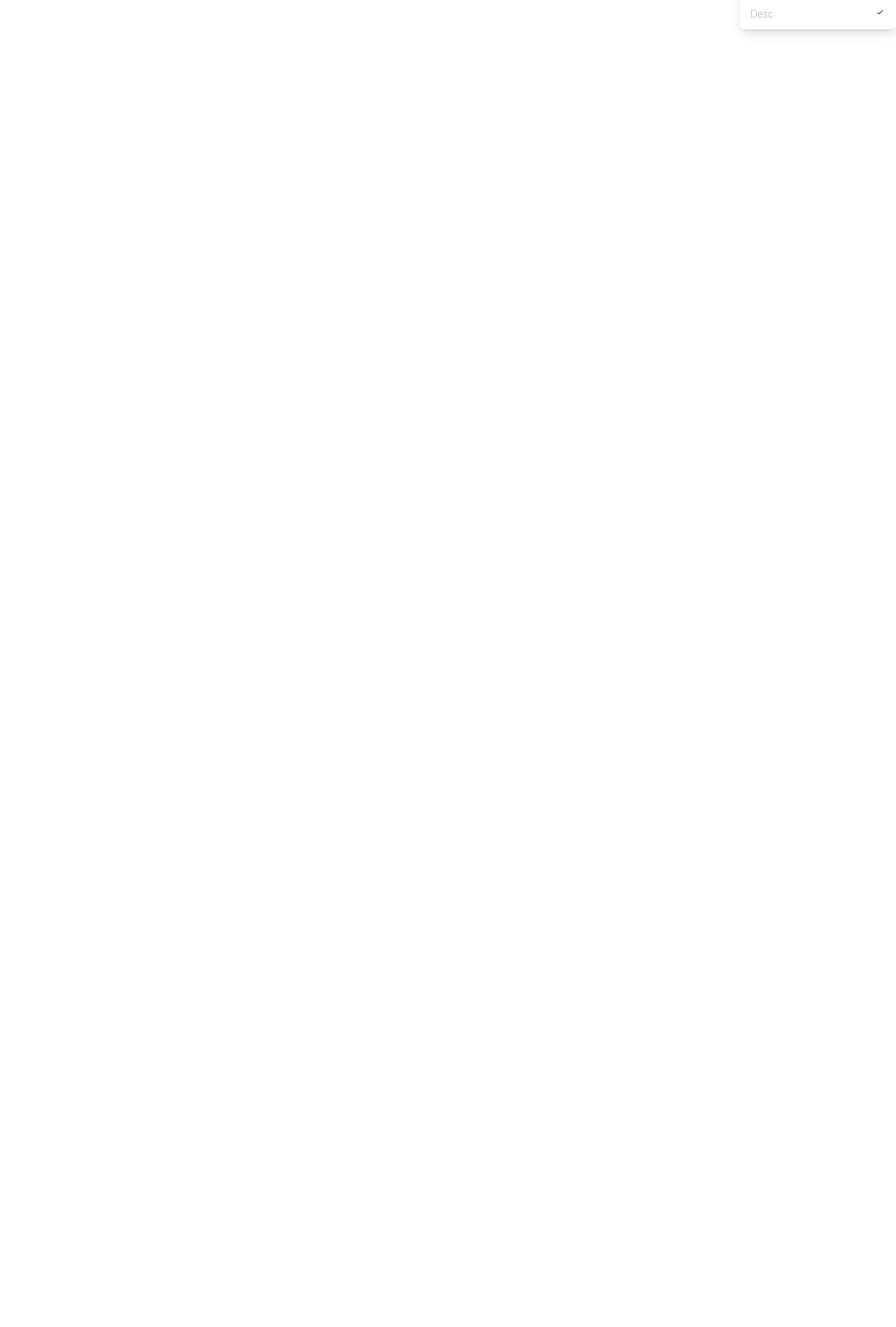
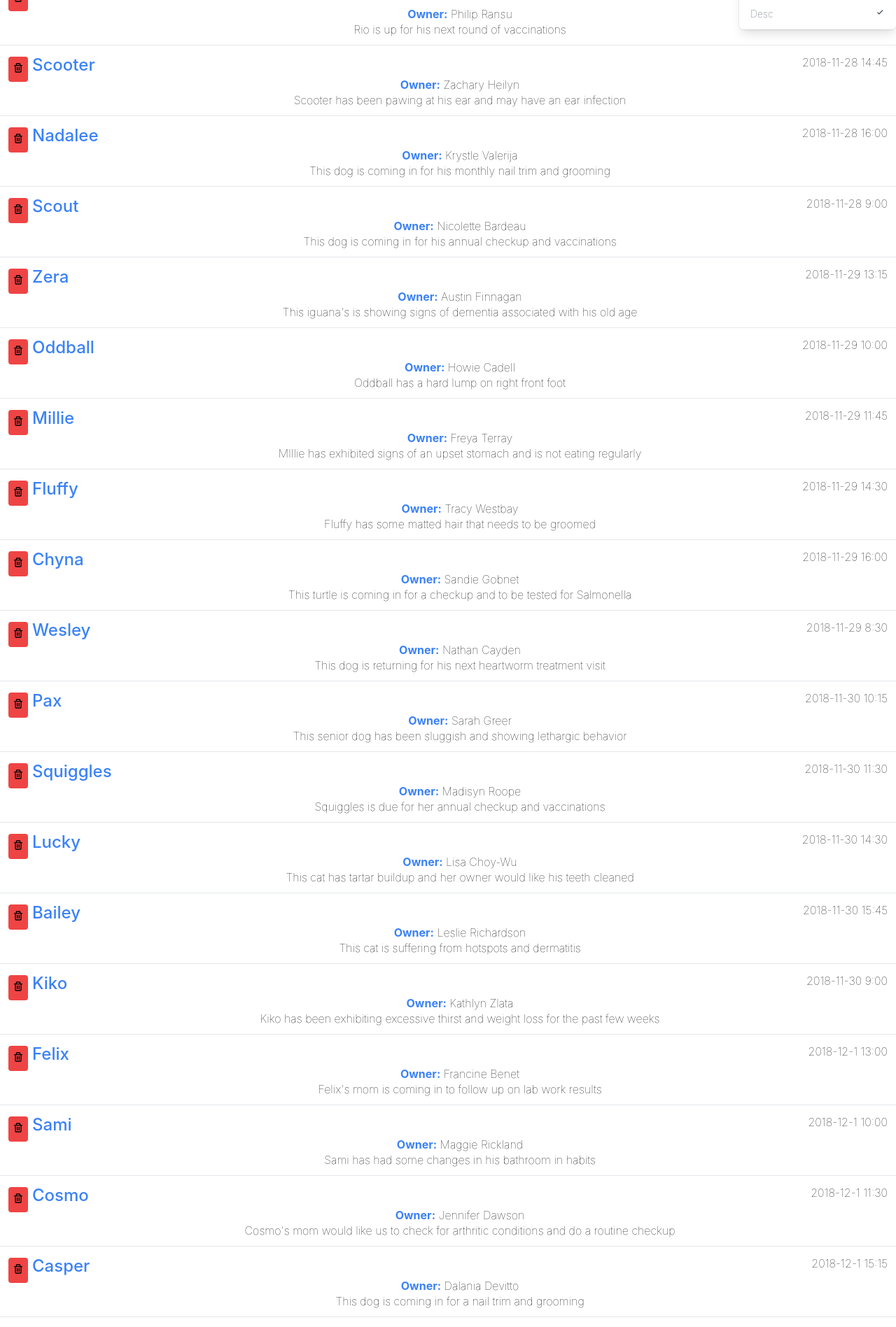
Before and after one commit to ahmetkca/react-appointments-app, a React (Vite) app: page / in a window 1280 px wide. Shown: the part 700-2597 px from the top of the page at 70% size. Before the commit the page ends 800 px from the top, so only its background shows below. Built offline with nearby package versions, Linux system fonts and the light colour scheme.

Commit message:
Added mock appointments data and display them

```diff
--- a/src/App.jsx
+++ b/src/App.jsx
@@ -1,8 +1,8 @@
 import './App.css'
-import { BiCalendar } from "react-icons/bi"
+import { BiCalendar, BiTrash } from "react-icons/bi"
 import Search from "./components/Search"
 import AddAppointment from "./components/AddAppointment"
-
+import appointmentList from "./data/appointments.json"
 
 function App() {
   return (
@@ -11,6 +11,25 @@
         <BiCalendar className="inline-block text-red-400 align-middle" />Your Appointments</h1>
       <AddAppointment />
       <Search />
+
+      <ul className="divide-y divide-gray-200">
+        {appointmentList.map(appointment => (
+          <li key={appointment.id} className="px-3 py-3 flex items-start">
+            <button type='button'
+              className="p-1.5 mr-1.5 mt-1 rounded text-whhite bg-red-500 hover:bg-yellow-700 focus:outline-none focus:ring-2 focus:ring-offset-2 focus:ring-blue-500">
+                <BiTrash className='inline-block align-baseline'/></button>
+                <div className="flex-grow">
+                  <div className='flex items-start'>
+                    <span className='span-none font-medium text-2xl text-blue-500'>{appointment.petName}</span>
+                    <span className="flex-grow text-right">{appointment.aptDate}</span>
+                  </div>
+                  <div><b className='font-bold text-blue-500'>Owner:</b> {appointment.ownerName}</div>
+                  <div className='leading-tight'>{appointment.aptNotes}</div>
+                </div>
+          </li>
+        ))}
+      </ul>
+
     </div>
   )
 }
--- /dev/null
+++ b/src/data/appointments.json
@@ -0,0 +1,177 @@
+[
+    {
+      "id": "0",
+      "petName": "Pepe",
+      "ownerName": "Reggie Tupp",
+      "aptNotes": "It's time for this rabbit's post spaying surgery checkup",
+      "aptDate": "2018-11-28 13:30"
+    },
+    {
+      "id": "1",
+      "petName": "Rio",
+      "ownerName": "Philip Ransu",
+      "aptNotes": "Rio is up for his next round of vaccinations",
+      "aptDate": "2018-11-28 10:15"
+    },
+    {
+      "id": "2",
+      "petName": "Scooter",
+      "ownerName": "Zachary Heilyn",
+      "aptNotes": "Scooter has been pawing at his ear and may have an ear infection",
+      "aptDate": "2018-11-28 14:45"
+    },
+    {
+      "id": "3",
+      "petName": "Nadalee",
+      "ownerName": "Krystle Valerija",
+      "aptNotes": "This dog is coming in for his monthly nail trim and grooming",
+      "aptDate": "2018-11-28 16:00"
+    },
+    {
+      "id": "4",
+      "petName": "Scout",
+      "ownerName": "Nicolette Bardeau",
+      "aptNotes": "This dog is coming in for his annual checkup and vaccinations",
+      "aptDate": "2018-11-28 9:00"
+    },
+    {
+      "id": "5",
+      "petName": "Zera",
+      "ownerName": "Austin Finnagan",
+      "aptNotes": "This iguana's is showing signs of dementia associated with his old age",
+      "aptDate": "2018-11-29 13:15"
+    },
+    {
+      "id": "6",
+      "petName": "Oddball",
+      "ownerName": "Howie Cadell",
+      "aptNotes": "Oddball has a hard lump on right front foot",
+      "aptDate": "2018-11-29 10:00"
+    },
+    {
+      "id": "7",
+      "petName": "Millie",
+      "ownerName": "Freya Terray",
+      "aptNotes": "MIllie has exhibited signs of an upset stomach and is not eating regularly",
+      "aptDate": "2018-11-29 11:45"
+    },
+    {
+      "id": "8",
+      "petName": "Fluffy",
+      "ownerName": "Tracy Westbay",
+      "aptNotes": "Fluffy has some matted hair that needs to be groomed",
+      "aptDate": "2018-11-29 14:30"
+    },
+    {
+      "id": "9",
+      "petName": "Chyna",
+      "ownerName": "Sandie Gobnet",
+      "aptNotes": "This turtle is coming in for a checkup and to be tested for Salmonella",
+      "aptDate": "2018-11-29 16:00"
+    },
+    {
+      "id": "10",
+      "petName": "Wesley",
+      "ownerName": "Nathan Cayden",
+      "aptNotes": "This dog is returning for his next heartworm treatment visit",
+      "aptDate": "2018-11-29 8:30"
+    },
+    {
+      "id": "11",
+      "petName": "Pax",
+      "ownerName": "Sarah Greer",
+      "aptNotes": "This senior dog has been sluggish and showing lethargic behavior",
+      "aptDate": "2018-11-30 10:15"
+    },
+    {
+      "id": "12",
+      "petName": "Squiggles",
+      "ownerName": "Madisyn Roope",
+      "aptNotes": "Squiggles is due for her annual checkup and vaccinations",
+      "aptDate": "2018-11-30 11:30"
+    },
+    {
+      "id": "13",
+      "petName": "Lucky",
+      "ownerName": "Lisa Choy-Wu",
+      "aptNotes": "This cat has tartar buildup and her owner would like his teeth cleaned",
+      "aptDate": "2018-11-30 14:30"
+    },
+    {
+      "id": "14",
+      "petName": "Bailey",
+      "ownerName": "Leslie Richardson",
+      "aptNotes": "This cat is suffering from hotspots and dermatitis",
+      "aptDate": "2018-11-30 15:45"
+    },
+    {
+      "id": "15",
+      "petName": "Kiko",
+      "ownerName": "Kathlyn Zlata",
+      "aptNotes": "Kiko has been exhibiting excessive thirst and weight loss for the past few weeks",
+      "aptDate": "2018-11-30 9:00"
+    },
+    {
+      "id": "16",
+      "petName": "Felix",
+      "ownerName": "Francine Benet",
+      "aptNotes": "Felix's mom is coming in to follow up on  lab work results",
+      "aptDate": "2018-12-1 13:00"
+    },
+    {
+      "id": "17",
+      "petName": "Sami",
+      "ownerName": "Maggie Rickland",
+      "aptNotes": "Sami has had some changes in his bathroom in habits",
+      "aptDate": "2018-12-1 10:00"
+    },
+    {
+      "id": "18",
+      "petName": "Cosmo",
+      "ownerName": "Jennifer Dawson",
+      "aptNotes": "Cosmo's mom would like us to check for arthritic conditions and do a routine checkup",
+      "aptDate": "2018-12-1 11:30"
+    },
+    {
+      "id": "19",
+      "petName": "Casper",
+      "ownerName": "Dalania Devitto",
+      "aptNotes": "This dog is coming in for a nail trim and grooming",
+      "aptDate": "2018-12-1 15:15"
+    },
+    {
+      "id": "20",
+      "petName": "Chip",
+      "ownerName": "Jason Hemlock",
+      "aptNotes": "This fish has a spotty white patch developing on his back ",
+      "aptDate": "2018-12-1 8:45"
+    },
+    {
+      "id": "21",
+      "petName": "Tibbs",
+      "ownerName": "Shad Cayden",
+      "aptNotes": "Tibbs has had an ongoing rash and cold symptoms and we are going to run allergy tests",
+      "aptDate": "2018-12-2 13:30"
+    },
+    {
+      "id": "22",
+      "petName": "Stich",
+      "ownerName": "Dennis Nicholback",
+      "aptNotes": "Stich has been having some stomach issues and is due for his vaccinations",
+      "aptDate": "2018-12-2 10:15"
+    },
+    {
+      "id": "23",
+      "petName": "Shadow",
+      "ownerName": "Audry Topsy",
+      "aptNotes": "This cat has a red swollen eye with a discharge",
+      "aptDate": "2018-12-2 15:00"
+    },
+    {
+      "id": "24",
+      "petName": "Nugget",
+      "ownerName": "Darla Branson",
+      "aptNotes": "This little fish Nugget, has a rash on his stomach area",
+      "aptDate": "2018-12-2 9:00"
+    }
+  ]
```
